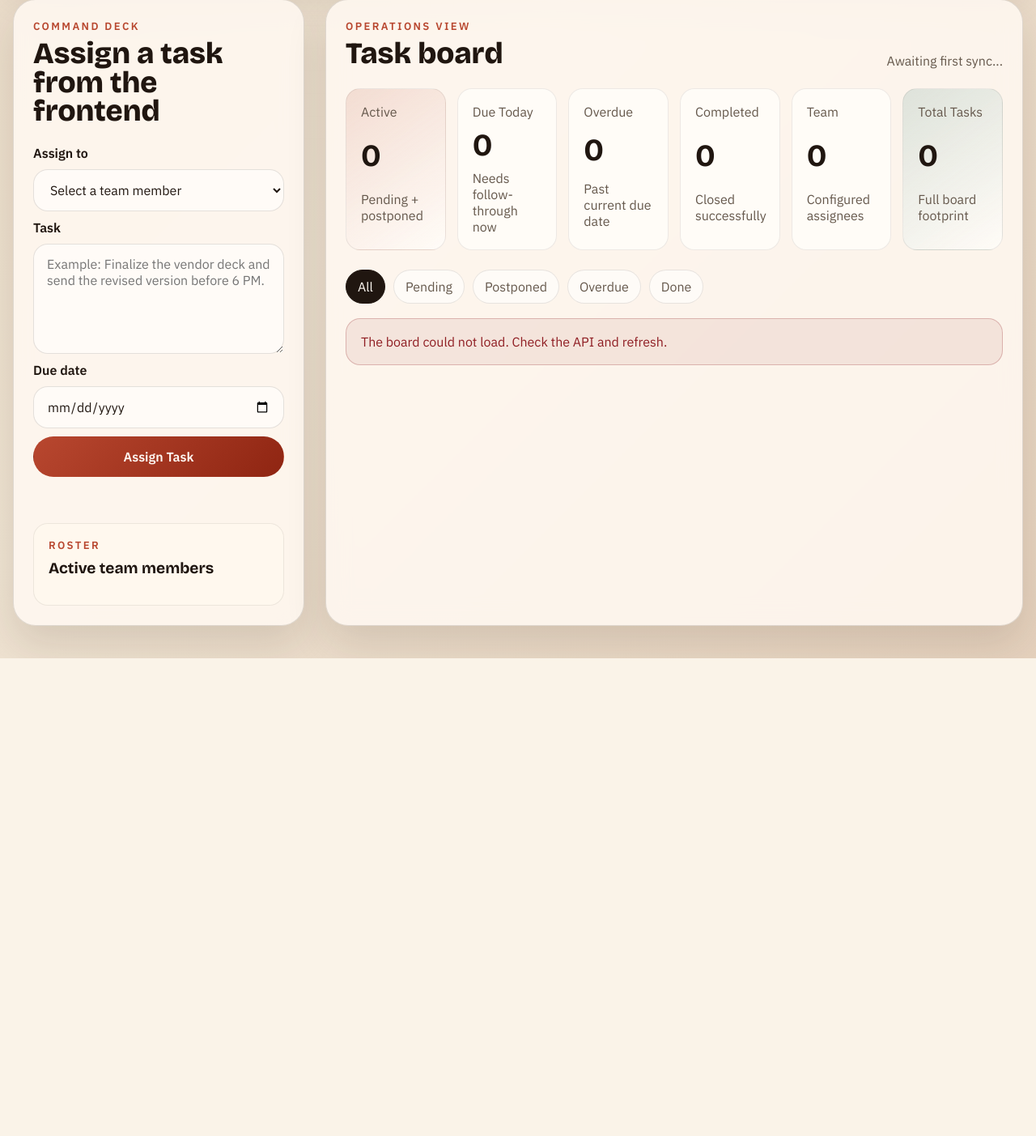
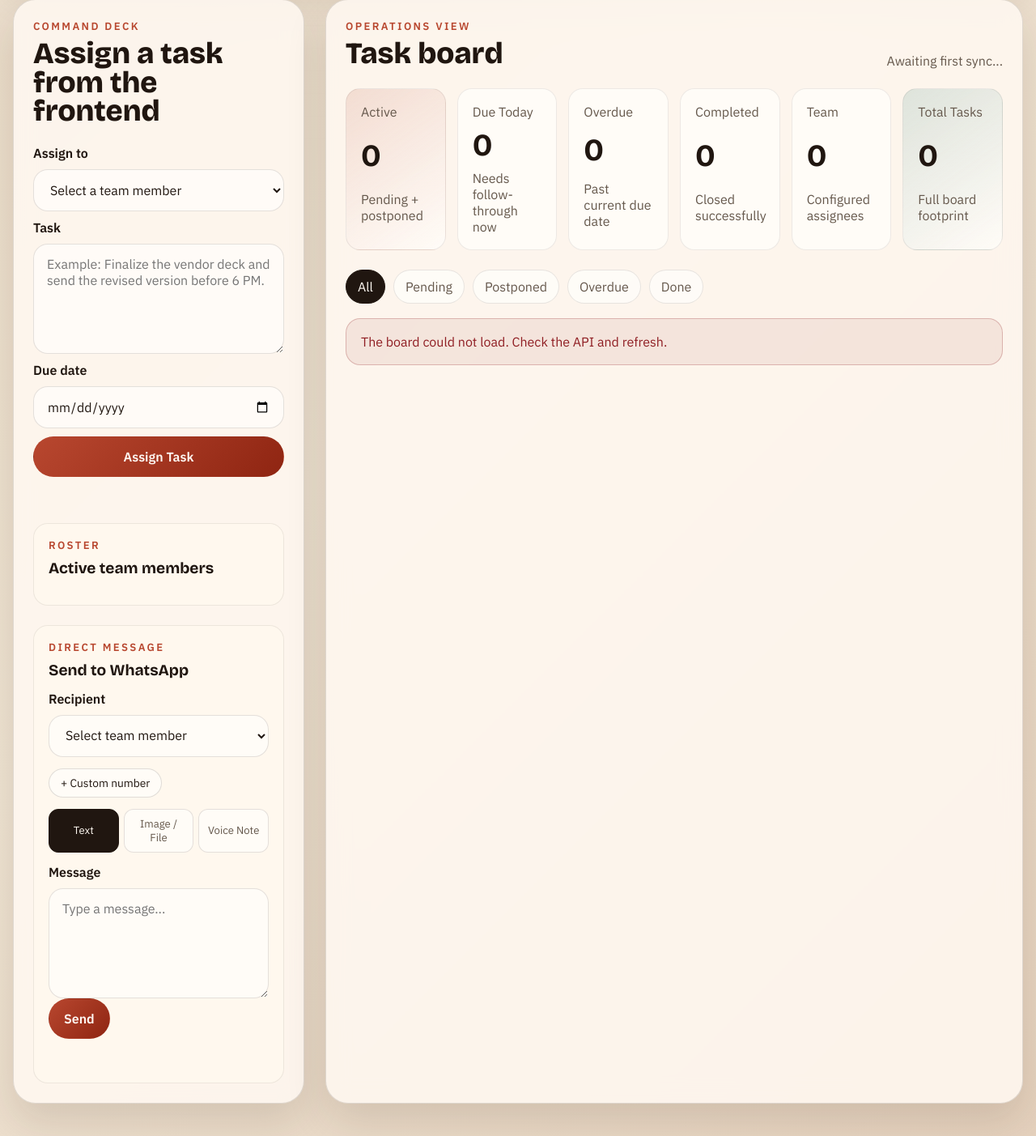
Before and after one commit to systems1234/CEO-DELEGATION, a Python web app: template ceod/web/templates/dashboard.html in a window 1280 px wide. Shown: the part 585-1988 px from the top of the page at 81% size. Before the commit the page ends 1398 px from the top, so only its background shows below. Run offline with Jinja, Linux system fonts and the light colour scheme; the template is opened without the code that fills it, so the values that code supplies are empty.

Commit message:
Add Direct Message panel to dashboard — text, image/file, and voice note sending
Co-Authored-By: Claude Sonnet 4.6 <noreply@anthropic.com>

```diff
--- a/ceod/web/static/dashboard.css
+++ b/ceod/web/static/dashboard.css
@@ -528,6 +528,109 @@ body::before {
   --status-soft: rgba(20, 101, 81, 0.12);
 }
 
+.dm-card {
+  padding: 18px;
+  border-radius: var(--radius-md);
+  background: var(--panel-strong);
+  border: 1px solid rgba(32, 22, 16, 0.08);
+  display: grid;
+  gap: 14px;
+}
+
+.dm-toggle-btn {
+  padding: 8px 14px;
+  font-size: 0.86rem;
+  justify-self: start;
+}
+
+.dm-tabs {
+  display: flex;
+  gap: 6px;
+}
+
+.dm-tab {
+  flex: 1;
+  padding: 9px 8px;
+  border: 1px solid rgba(32, 22, 16, 0.12);
+  border-radius: var(--radius-sm);
+  background: rgba(255, 255, 255, 0.5);
+  color: var(--muted);
+  font: inherit;
+  font-size: 0.82rem;
+  cursor: pointer;
+  transition: background 150ms, color 150ms, border-color 150ms;
+}
+
+.dm-tab.is-active {
+  background: var(--ink);
+  color: #fffaf3;
+  border-color: var(--ink);
+}
+
+.dm-tab:hover:not(.is-active) {
+  background: rgba(255, 255, 255, 0.85);
+}
+
+.file-input {
+  width: 100%;
+  padding: 10px 12px;
+  border: 1px dashed rgba(32, 22, 16, 0.22);
+  border-radius: var(--radius-md);
+  background: rgba(255, 252, 248, 0.7);
+  font: inherit;
+  color: var(--muted);
+  cursor: pointer;
+}
+
+.recorder-row {
+  display: flex;
+  align-items: center;
+  gap: 14px;
+}
+
+.record-btn {
+  display: inline-flex;
+  align-items: center;
+  gap: 8px;
+  padding: 10px 18px;
+  border: 1px solid rgba(32, 22, 16, 0.15);
+  border-radius: 999px;
+  background: rgba(255, 255, 255, 0.6);
+  color: var(--ink);
+  font: inherit;
+  cursor: pointer;
+  transition: background 150ms;
+}
+
+.record-btn:hover {
+  background: rgba(255, 255, 255, 0.9);
+}
+
+.record-dot {
+  width: 10px;
+  height: 10px;
+  border-radius: 50%;
+  background: var(--danger);
+  display: inline-block;
+  flex-shrink: 0;
+}
+
+.record-dot.recording {
+  animation: pulse 0.9s infinite;
+}
+
+.record-timer {
+  font-variant-numeric: tabular-nums;
+  font-weight: 600;
+  color: var(--danger);
+}
+
+.record-hint {
+  margin: 0;
+  font-size: 0.86rem;
+  color: var(--muted);
+}
+
 @media (max-width: 1140px) {
   .stats-grid {
     grid-template-columns: repeat(3, minmax(0, 1fr));
--- a/ceod/web/static/dashboard.js
+++ b/ceod/web/static/dashboard.js
@@ -57,14 +57,21 @@ function updateStats(stats) {
 
 function renderMembers(members) {
   const currentValue = assigneeSelect.value;
+  const dmCurrentValue = dmRecipientSelect.value;
   memberRoster.innerHTML = "";
   assigneeSelect.innerHTML = '<option value="">Select a team member</option>';
+  dmRecipientSelect.innerHTML = '<option value="">Select team member</option>';
 
   members.forEach((member) => {
     const option = document.createElement("option");
     option.value = member.name;
     option.textContent = member.name;
     assigneeSelect.appendChild(option);
+
+    const dmOption = document.createElement("option");
+    dmOption.value = member.number;
+    dmOption.textContent = `${member.name} (${member.number})`;
+    dmRecipientSelect.appendChild(dmOption);
 
     const item = document.createElement("li");
     item.innerHTML = `
@@ -79,6 +86,9 @@ function renderMembers(members) {
 
   if (members.some((member) => member.name === currentValue)) {
     assigneeSelect.value = currentValue;
+  }
+  if (members.some((member) => member.number === dmCurrentValue)) {
+    dmRecipientSelect.value = dmCurrentValue;
   }
 }
 
@@ -218,3 +228,182 @@ assignForm.addEventListener("submit", submitTask);
 bindFilters();
 fetchDashboard();
 window.setInterval(fetchDashboard, 30000);
+
+// --- Direct Message ---
+const dmRecipientSelect = document.getElementById("dm-recipient-select");
+const dmCustomWrap = document.getElementById("dm-custom-wrap");
+const dmCustomNumber = document.getElementById("dm-custom-number");
+const dmToggleCustom = document.getElementById("dm-toggle-custom");
+const dmTabs = Array.from(document.querySelectorAll(".dm-tab"));
+const dmTextPanel = document.getElementById("dm-text-panel");
+const dmFilePanel = document.getElementById("dm-file-panel");
+const dmRecordPanel = document.getElementById("dm-record-panel");
+const dmTextInput = document.getElementById("dm-text-input");
+const dmFileInput = document.getElementById("dm-file-input");
+const dmCaptionInput = document.getElementById("dm-caption-input");
+const dmSendText = document.getElementById("dm-send-text");
+const dmSendFile = document.getElementById("dm-send-file");
+const dmRecordBtn = document.getElementById("dm-record-btn");
+const dmRecordTimer = document.getElementById("dm-record-timer");
+const dmRecordHint = document.getElementById("dm-record-hint");
+const dmSendVoice = document.getElementById("dm-send-voice");
+const dmStatus = document.getElementById("dm-status");
+
+let dmCustomVisible = false;
+let mediaRecorder = null;
+let recordedChunks = [];
+let recordedBlob = null;
+let recordTimerInterval = null;
+let recordSeconds = 0;
+
+function setDmStatus(message, tone = "") {
+  dmStatus.textContent = message;
+  dmStatus.className = "form-status";
+  if (tone) dmStatus.classList.add(`is-${tone}`);
+}
+
+function getDmRecipient() {
+  if (dmCustomVisible) return dmCustomNumber.value.trim();
+  return dmRecipientSelect.value;
+}
+
+function fmtRecordTime(s) {
+  return `${Math.floor(s / 60)}:${String(s % 60).padStart(2, "0")}`;
+}
+
+dmToggleCustom.addEventListener("click", () => {
+  dmCustomVisible = !dmCustomVisible;
+  dmCustomWrap.hidden = !dmCustomVisible;
+  dmToggleCustom.textContent = dmCustomVisible ? "− Use team member" : "+ Custom number";
+  if (dmCustomVisible) {
+    dmRecipientSelect.value = "";
+  } else {
+    dmCustomNumber.value = "";
+  }
+});
+
+dmTabs.forEach((tab) => {
+  tab.addEventListener("click", () => {
+    dmTabs.forEach((t) => { t.classList.remove("is-active"); t.setAttribute("aria-selected", "false"); });
+    tab.classList.add("is-active");
+    tab.setAttribute("aria-selected", "true");
+    const mode = tab.dataset.mode;
+    dmTextPanel.hidden = mode !== "text";
+    dmFilePanel.hidden = mode !== "file";
+    dmRecordPanel.hidden = mode !== "record";
+    setDmStatus("");
+  });
+});
+
+dmSendText.addEventListener("click", async () => {
+  const to = getDmRecipient();
+  const message = dmTextInput.value.trim();
+  if (!to) { setDmStatus("Select a recipient.", "error"); return; }
+  if (!message) { setDmStatus("Enter a message.", "error"); return; }
+  setDmStatus("Sending...");
+  try {
+    const resp = await fetch("/api/send", {
+      method: "POST",
+      headers: { "Content-Type": "application/json", Accept: "application/json" },
+      body: JSON.stringify({ to, message }),
+    });
+    if (!resp.ok) {
+      const data = await resp.json().catch(() => ({}));
+      throw new Error(data.detail || "Send failed");
+    }
+    dmTextInput.value = "";
+    setDmStatus("Message sent.", "success");
+  } catch (err) {
+    setDmStatus(err.message || "Send failed.", "error");
+  }
+});
+
+dmSendFile.addEventListener("click", async () => {
+  const to = getDmRecipient();
+  const file = dmFileInput.files[0];
+  if (!to) { setDmStatus("Select a recipient.", "error"); return; }
+  if (!file) { setDmStatus("Choose a file first.", "error"); return; }
+  setDmStatus("Uploading...");
+  const form = new FormData();
+  form.append("to", to);
+  form.append("caption", dmCaptionInput.value.trim());
+  form.append("file", file, file.name);
+  try {
+    const resp = await fetch("/api/send-media", { method: "POST", body: form });
+    if (!resp.ok) {
+      const data = await resp.json().catch(() => ({}));
+      throw new Error(data.detail || "Upload failed");
+    }
+    dmFileInput.value = "";
+    dmCaptionInput.value = "";
+    setDmStatus("File sent.", "success");
+  } catch (err) {
+    setDmStatus(err.message || "Upload failed.", "error");
+  }
+});
+
+dmRecordBtn.addEventListener("click", async () => {
+  if (mediaRecorder && mediaRecorder.state === "recording") {
+    mediaRecorder.stop();
+    return;
+  }
+  try {
+    const stream = await navigator.mediaDevices.getUserMedia({ audio: true });
+    recordedChunks = [];
+    recordedBlob = null;
+    dmSendVoice.hidden = true;
+    recordSeconds = 0;
+    dmRecordTimer.textContent = fmtRecordTime(0);
+    dmRecordTimer.hidden = false;
+    recordTimerInterval = setInterval(() => {
+      recordSeconds++;
+      dmRecordTimer.textContent = fmtRecordTime(recordSeconds);
+    }, 1000);
+
+    mediaRecorder = new MediaRecorder(stream);
+    mediaRecorder.ondataavailable = (e) => { if (e.data.size > 0) recordedChunks.push(e.data); };
+    mediaRecorder.onstop = () => {
+      clearInterval(recordTimerInterval);
+      stream.getTracks().forEach((t) => t.stop());
+      const mimeType = mediaRecorder.mimeType || "audio/webm";
+      recordedBlob = new Blob(recordedChunks, { type: mimeType });
+      dmRecordBtn.innerHTML = '<span class="record-dot"></span>Record Again';
+      dmRecordHint.textContent = `Recorded ${fmtRecordTime(recordSeconds)}. Ready to send.`;
+      dmSendVoice.hidden = false;
+      dmRecordTimer.hidden = true;
+    };
+    mediaRecorder.start();
+    dmRecordBtn.innerHTML = '<span class="record-dot recording"></span>Stop';
+    dmRecordHint.textContent = "Recording...";
+  } catch {
+    setDmStatus("Microphone access denied.", "error");
+  }
+});
+
+dmSendVoice.addEventListener("click", async () => {
+  const to = getDmRecipient();
+  if (!to) { setDmStatus("Select a recipient.", "error"); return; }
+  if (!recordedBlob) { setDmStatus("Record a voice note first.", "error"); return; }
+  setDmStatus("Sending voice note...");
+  const ext = recordedBlob.type.includes("ogg") ? "ogg" : "webm";
+  const form = new FormData();
+  form.append("to", to);
+  form.append("caption", "");
+  form.append("file", recordedBlob, `voice.${ext}`);
+  try {
+    const resp = await fetch("/api/send-media", { method: "POST", body: form });
+    if (!resp.ok) {
+      const data = await resp.json().catch(() => ({}));
+      throw new Error(data.detail || "Send failed");
+    }
+    recordedBlob = null;
+    recordedChunks = [];
+    dmSendVoice.hidden = true;
+    dmRecordHint.textContent = "Press record, speak, then stop.";
+    dmRecordTimer.hidden = true;
+    dmRecordBtn.innerHTML = '<span class="record-dot"></span>Record';
+    setDmStatus("Voice note sent.", "success");
+  } catch (err) {
+    setDmStatus(err.message || "Send failed.", "error");
+  }
+});
--- a/ceod/web/templates/dashboard.html
+++ b/ceod/web/templates/dashboard.html
@@ -83,6 +83,66 @@
               <h3 id="roster-title">Active team members</h3>
             </div>
             <ul id="member-roster" class="member-roster"></ul>
+          </section>
+
+          <section class="dm-card" aria-labelledby="dm-title">
+            <div class="panel-head compact">
+              <p class="panel-kicker">Direct Message</p>
+              <h3 id="dm-title">Send to WhatsApp</h3>
+            </div>
+
+            <label class="field">
+              <span>Recipient</span>
+              <select id="dm-recipient-select">
+                <option value="">Select team member</option>
+              </select>
+            </label>
+            <div id="dm-custom-wrap" hidden>
+              <label class="field">
+                <span>Custom number</span>
+                <input id="dm-custom-number" type="tel" placeholder="e.g. 919876543210" />
+              </label>
+            </div>
+            <button type="button" id="dm-toggle-custom" class="ghost-button dm-toggle-btn">+ Custom number</button>
+
+            <div class="dm-tabs" role="tablist" aria-label="Message type">
+              <button class="dm-tab is-active" type="button" data-mode="text" role="tab" aria-selected="true">Text</button>
+              <button class="dm-tab" type="button" data-mode="file" role="tab" aria-selected="false">Image / File</button>
+              <button class="dm-tab" type="button" data-mode="record" role="tab" aria-selected="false">Voice Note</button>
+            </div>
+
+            <div id="dm-text-panel">
+              <label class="field">
+                <span>Message</span>
+                <textarea id="dm-text-input" rows="3" maxlength="4000" placeholder="Type a message..."></textarea>
+              </label>
+              <button type="button" id="dm-send-text" class="submit-button">Send</button>
+            </div>
+
+            <div id="dm-file-panel" hidden>
+              <label class="field">
+                <span>File (image, audio, video, document)</span>
+                <input id="dm-file-input" type="file" class="file-input" accept="image/*,audio/*,video/*,.pdf,.doc,.docx,.xls,.xlsx" />
+              </label>
+              <label class="field">
+                <span>Caption (optional)</span>
+                <input id="dm-caption-input" type="text" maxlength="1024" placeholder="Add a caption..." />
+              </label>
+              <button type="button" id="dm-send-file" class="submit-button">Send File</button>
+            </div>
+
+            <div id="dm-record-panel" hidden>
+              <div class="recorder-row">
+                <button type="button" id="dm-record-btn" class="record-btn">
+                  <span class="record-dot"></span>Record
+                </button>
+                <span id="dm-record-timer" class="record-timer" hidden>0:00</span>
+              </div>
+              <p id="dm-record-hint" class="record-hint">Press record, speak, then stop.</p>
+              <button type="button" id="dm-send-voice" class="submit-button" hidden>Send Voice Note</button>
+            </div>
+
+            <p id="dm-status" class="form-status" aria-live="polite"></p>
           </section>
         </section>
 
```
Also changed, not shown: ceod/app.py (+30 -2 lines), ceod/whatsapp.py (+23 -0 lines).
